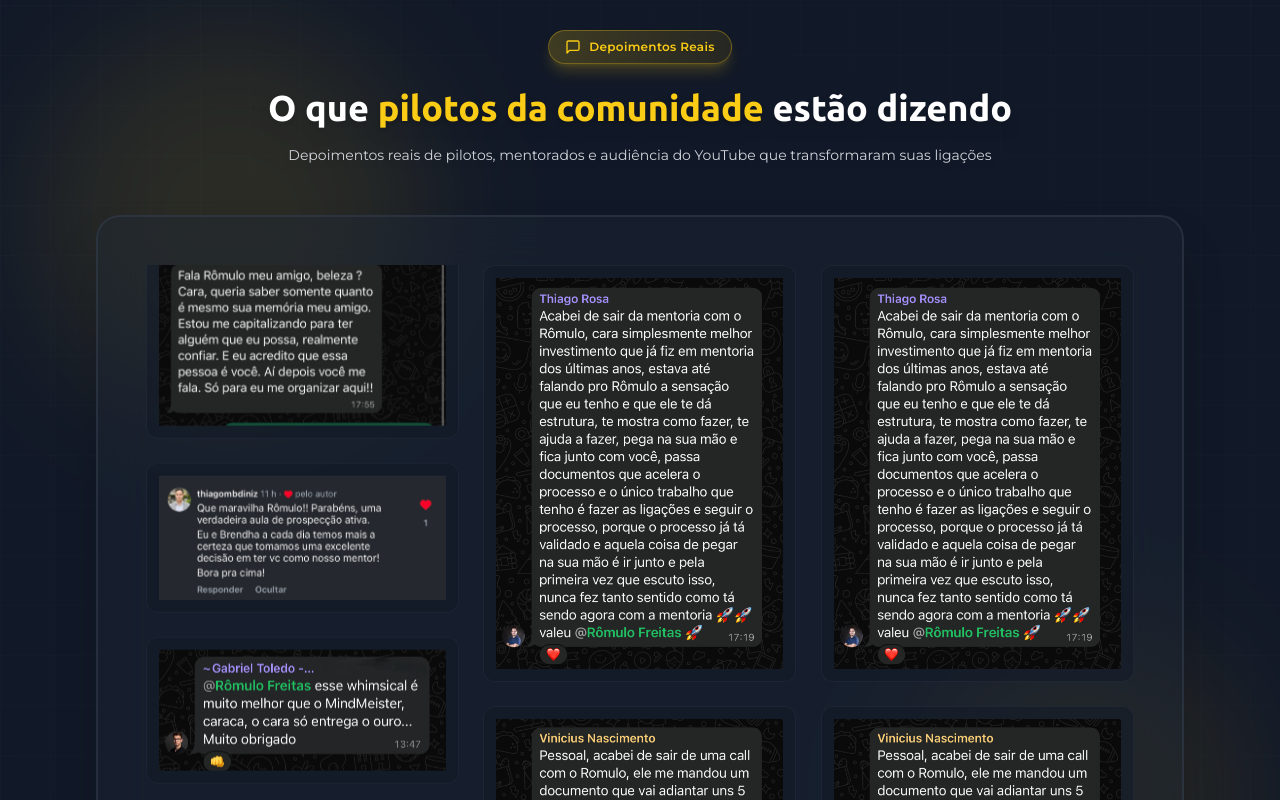
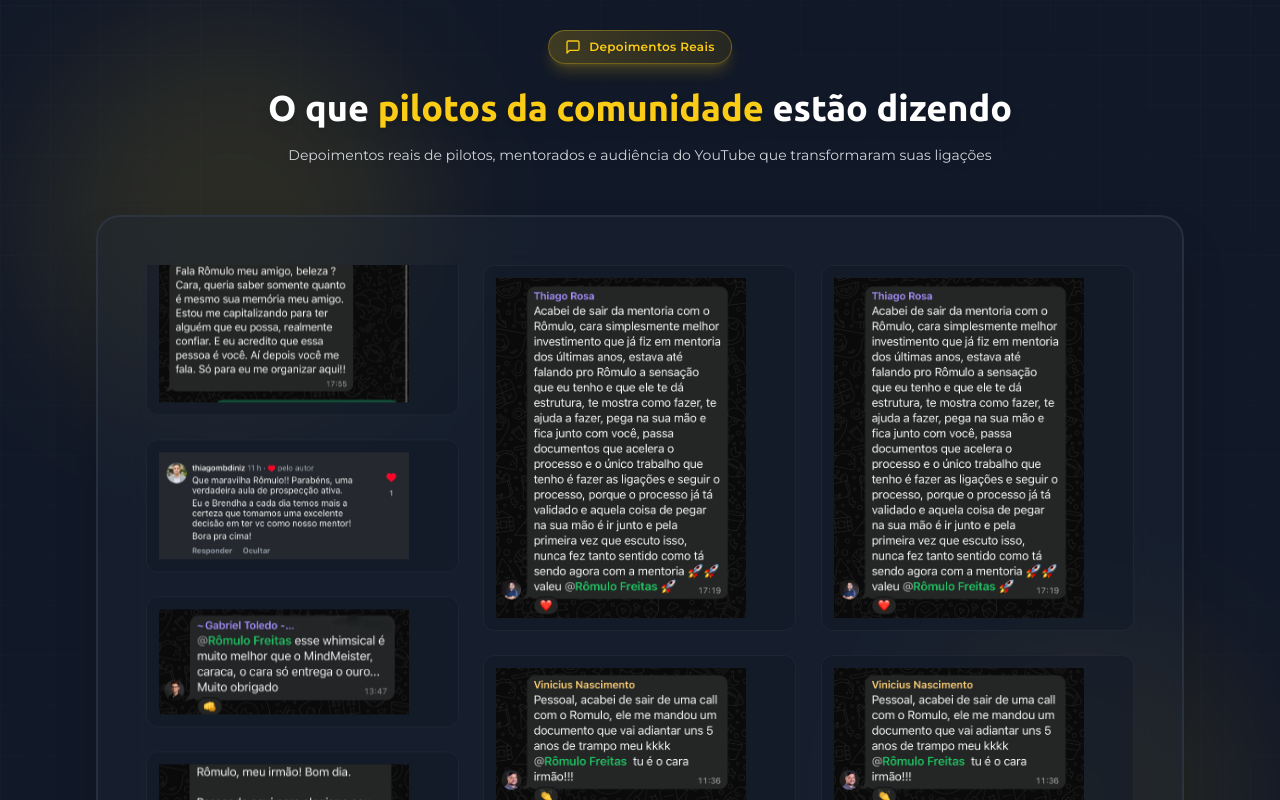
Before and after one commit to romulofreitas-byte/destrava-ligacoes, a Next.js app: page / in a window 1280 px wide. Shown: the part 8840-9640 px from the top of the page. Built offline with nearby package versions, Linux system fonts and the light colour scheme; no server answers.

Commit message:
Otimizar carregamento de imagens de depoimentos no mobile: reduzir dimensões, qualidade e aumentar eager loading

```diff
--- a/next.config.js
+++ b/next.config.js
@@ -6,6 +6,8 @@ const nextConfig = {
     unoptimized: false,
     formats: ['image/avif', 'image/webp'],
     minimumCacheTTL: 60,
+    deviceSizes: [640, 750, 828, 1080, 1200, 1920, 2048, 3840],
+    imageSizes: [16, 32, 48, 64, 96, 128, 256, 384],
   },
   compress: true,
   poweredByHeader: false,
--- a/src/components/sections/TestimonialsScrollSection.tsx
+++ b/src/components/sections/TestimonialsScrollSection.tsx
@@ -104,7 +104,7 @@ export const TestimonialsScrollSection: React.FC = () => {
                 {/* Column 1 */}
                 <div className="testimonials-column" style={{ animationDelay: '0s' }}>
                   <div
-                    className={`testimonials-scroll ${isPaused ? 'paused' : ''}`}
+                    className={`testimonials-scroll testimonials-scroll-mobile ${isPaused ? 'paused' : ''}`}
                     style={{ animationDuration: '100s' }}
                   >
                     {duplicatedTestimonials.map((testimonial, index) => (
@@ -116,11 +116,13 @@ export const TestimonialsScrollSection: React.FC = () => {
                           <ProtectedImage
                             src={testimonial}
                             alt={`Depoimento ${index + 1}`}
-                            width={400}
-                            height={600}
-                            className="w-full h-auto rounded-lg object-contain max-w-[300px] sm:max-w-none mx-auto sm:mx-0"
-                            loading={index < 6 ? 'eager' : 'lazy'}
-                            sizes="(max-width: 640px) 300px, 400px"
+                            width={250}
+                            height={375}
+                            className="w-full h-auto rounded-lg object-contain max-w-[250px] sm:max-w-[350px] md:max-w-[400px] mx-auto sm:mx-0 testimonial-image-mobile"
+                            loading={index < 25 ? 'eager' : 'lazy'}
+                            priority={index < 3}
+                            quality={70}
+                            sizes="(max-width: 640px) 250px, (max-width: 1024px) 350px, 400px"
                           />
                         </div>
                       </div>
@@ -143,11 +145,13 @@ export const TestimonialsScrollSection: React.FC = () => {
                           <ProtectedImage
                             src={testimonial}
                             alt={`Depoimento ${index + 1}`}
-                            width={400}
-                            height={600}
-                            className="w-full h-auto rounded-lg object-contain max-w-[300px] sm:max-w-none mx-auto sm:mx-0"
-                            loading={index < 6 ? 'eager' : 'lazy'}
-                            sizes="(max-width: 640px) 300px, 400px"
+                            width={250}
+                            height={375}
+                            className="w-full h-auto rounded-lg object-contain max-w-[250px] sm:max-w-[350px] md:max-w-[400px] mx-auto sm:mx-0 testimonial-image-mobile"
+                            loading={index < 25 ? 'eager' : 'lazy'}
+                            priority={index < 3}
+                            quality={70}
+                            sizes="(max-width: 640px) 250px, (max-width: 1024px) 350px, 400px"
                           />
                         </div>
                       </div>
@@ -170,11 +174,13 @@ export const TestimonialsScrollSection: React.FC = () => {
                           <ProtectedImage
                             src={testimonial}
                             alt={`Depoimento ${index + 1}`}
-                            width={400}
-                            height={600}
-                            className="w-full h-auto rounded-lg object-contain max-w-[300px] sm:max-w-none mx-auto sm:mx-0"
-                            loading={index < 6 ? 'eager' : 'lazy'}
-                            sizes="(max-width: 640px) 300px, 400px"
+                            width={250}
+                            height={375}
+                            className="w-full h-auto rounded-lg object-contain max-w-[250px] sm:max-w-[350px] md:max-w-[400px] mx-auto sm:mx-0 testimonial-image-mobile"
+                            loading={index < 25 ? 'eager' : 'lazy'}
+                            priority={index < 3}
+                            quality={70}
+                            sizes="(max-width: 640px) 250px, (max-width: 1024px) 350px, 400px"
                           />
                         </div>
                       </div>
@@ -224,6 +230,10 @@ export const TestimonialsScrollSection: React.FC = () => {
           .testimonials-column {
             height: 450px;
           }
+
+          .testimonials-scroll-mobile {
+            animation-duration: 120s !important;
+          }
         }
       `}</style>
     </section>
```
